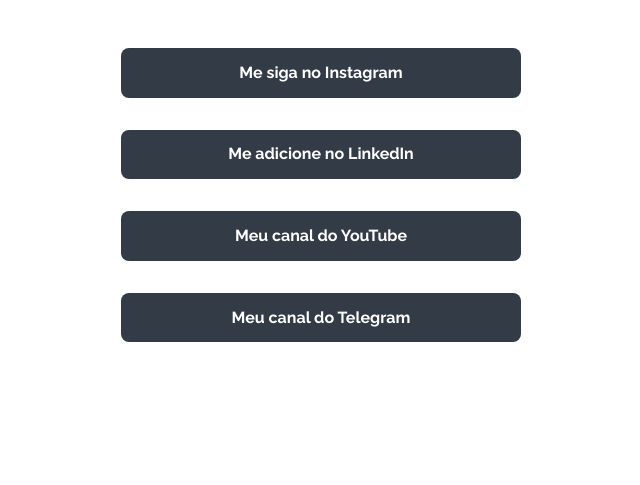
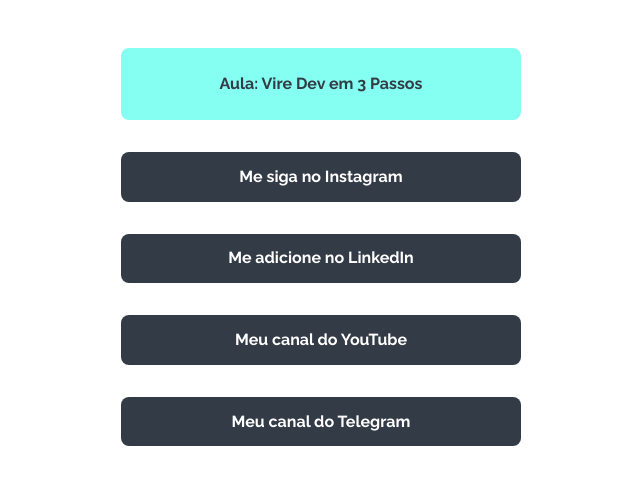
Before and after one commit to pedromarins/pedromarins.github.io, a Jekyll site: the page built from links/index.html, in a window 1280 px wide. Shown: the top 485 px of the page, without its empty margins (319-959 px from the left). Built offline with Jekyll 4.4.1, drawn with Linux system fonts in a browser that asks for light colours.

Commit message:
Imersão Vire Dev v1

```diff
--- a/links/index.html
+++ b/links/index.html
@@ -6,7 +6,7 @@ permalink: /links/
 ---
 <nav class="tree">
     <ul class="tree-list">
-        <!-- <li class="tree-item"><a target="_blank" href="https://conquistesuavaga.com/3-passos-instagram" class="tree-link tree-link--featured">Aula: Comece Sua Carreira Como Dev 3 Passos</a></li> -->
+        <li class="tree-item"><a target="_blank" href="https://www.viredev.com.br/3-passos-instagram" class="tree-link tree-link--featured">Aula: Vire Dev em 3 Passos</a></li>
         <li class="tree-item"><a target="_blank" href="https://instagram.com/opedromarins" class="tree-link">Me siga no Instagram</a></li>
         <li class="tree-item"><a target="_blank" href="https://www.linkedin.com/in/pedromarins/" class="tree-link">Me adicione no LinkedIn</a></li>
         <li class="tree-item"><a target="_blank" href="https://www.youtube.com/c/opedromarins/?sub_confirmation=1" class="tree-link">Meu canal do YouTube</a></li>
```
